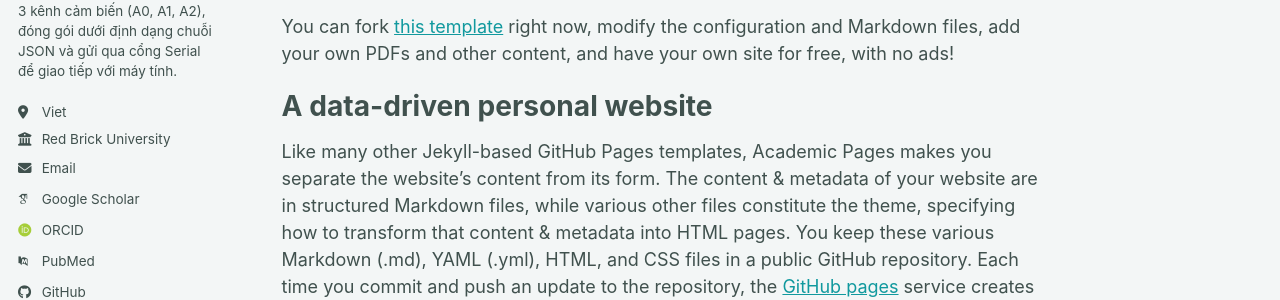
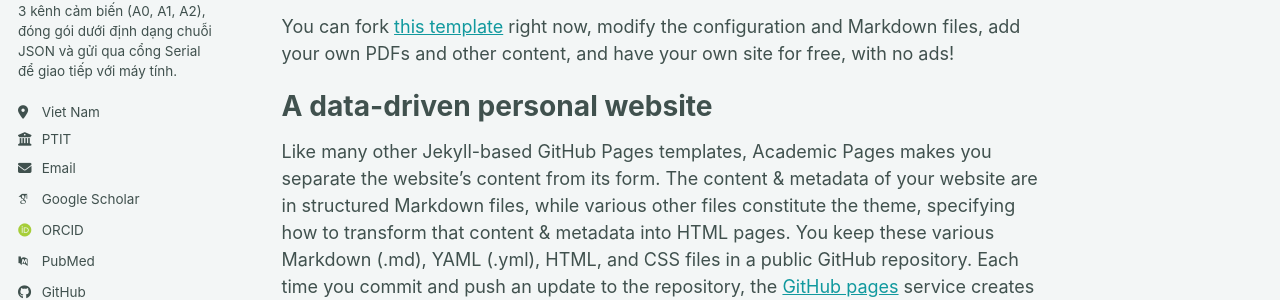
Before and after one commit to ducklun/ducklun.github.io, a Jekyll site: the page built from _pages/about.md, in a window 1280 px wide. Shown: the part 398-698 px from the top of the page. Built offline with Jekyll 4.4.1, drawn with Linux system fonts in a browser that asks for light colours; some web fonts are replaced; a script bundle is joined from its source files by our own code; library files that are not in the unit come from our copies.

Commit message:
Update _config.yml

```diff
--- a/_config.yml
+++ b/_config.yml
@@ -13,7 +13,7 @@
 title_separator          : "-"
 name                     : &name "Nguyen Duc Luong"
 description              : &description "Arduino LM35 Temperature Monitor"   # Update this with a general description of your site, this is the default if not overridden by a page
-url                      : https://.github.io # The base hostname & protocol for your site e.g. "https://[your GitHub username].github.io",
+url                      : https://ducklun.github.io # The base hostname & protocol for your site e.g. "https://[your GitHub username].github.io",
                                                            # or if you already have some other page hosted on Github then use "https://[your GitHub username].github.io/[Your Repo Name]"
 baseurl                  : "" # the subpath of your site, e.g. "/blog"
 repository               : "academicpages/academicpages.github.io"
@@ -28,8 +28,8 @@
   pronouns         : # example: "she/her"
   bio              : "Hệ thống giám sát nhiệt độ thời gian thực sử dụng cảm biến LM35 và vi điều khiển Arduino. Dự án đọc dữ liệu từ 3 kênh cảm biến (A0, A1, A2), đóng gói dưới định dạng chuỗi JSON và gửi qua cổng Serial để giao tiếp với máy tính.
 "
-  location         : "Viet "
-  employer         : "Red Brick University"
+  location         : "Viet Nam"
+  employer         : "PTIT"
   uri              : # URL
   email            : "luongkhohn@gmail.com"
 
@@ -52,7 +52,7 @@
   bitbucket        : # Username - Update with your username on the site
   codepen          : # Username
   dribbble         : # Username
-  github           : ""
+  github           : "ducklun"
   kaggle           : # Username
   stackoverflow    : # User number or user number and name (i.e., use "1" or "1/jeff-atwood")
 
```
